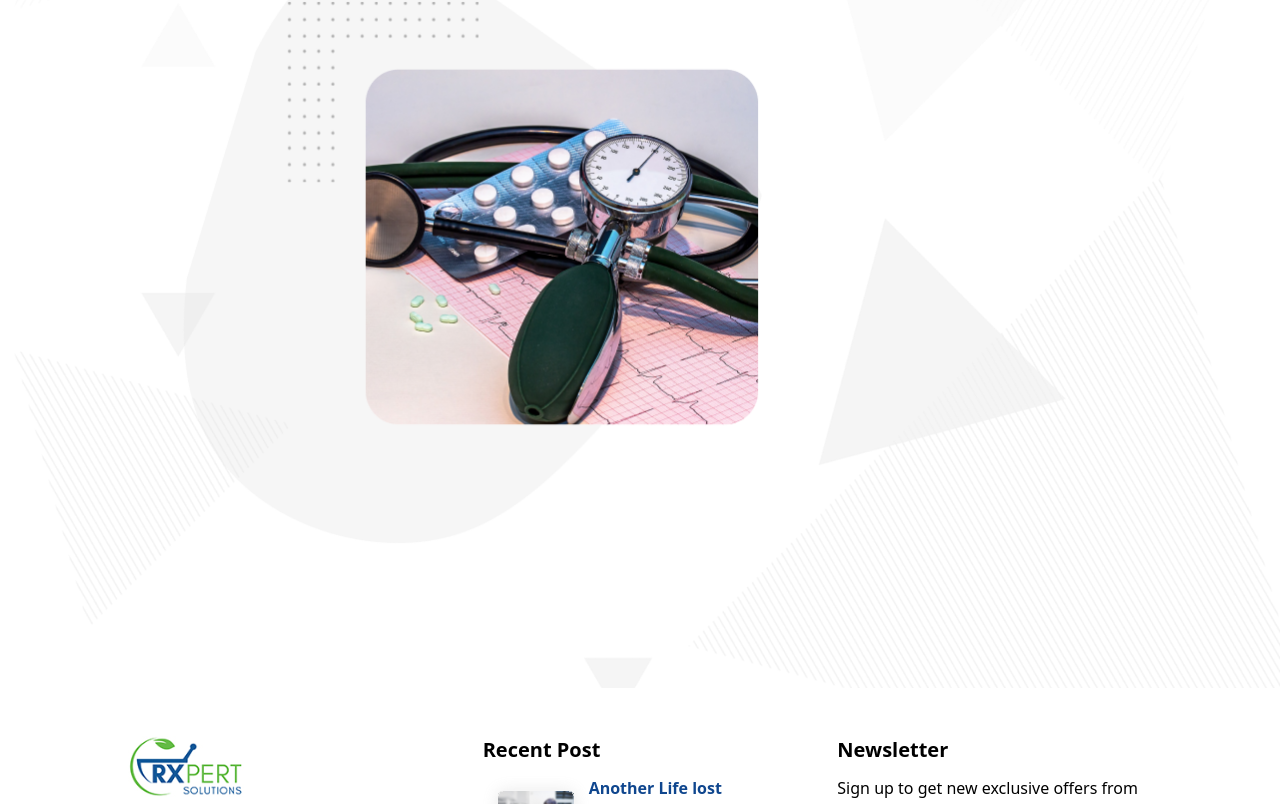
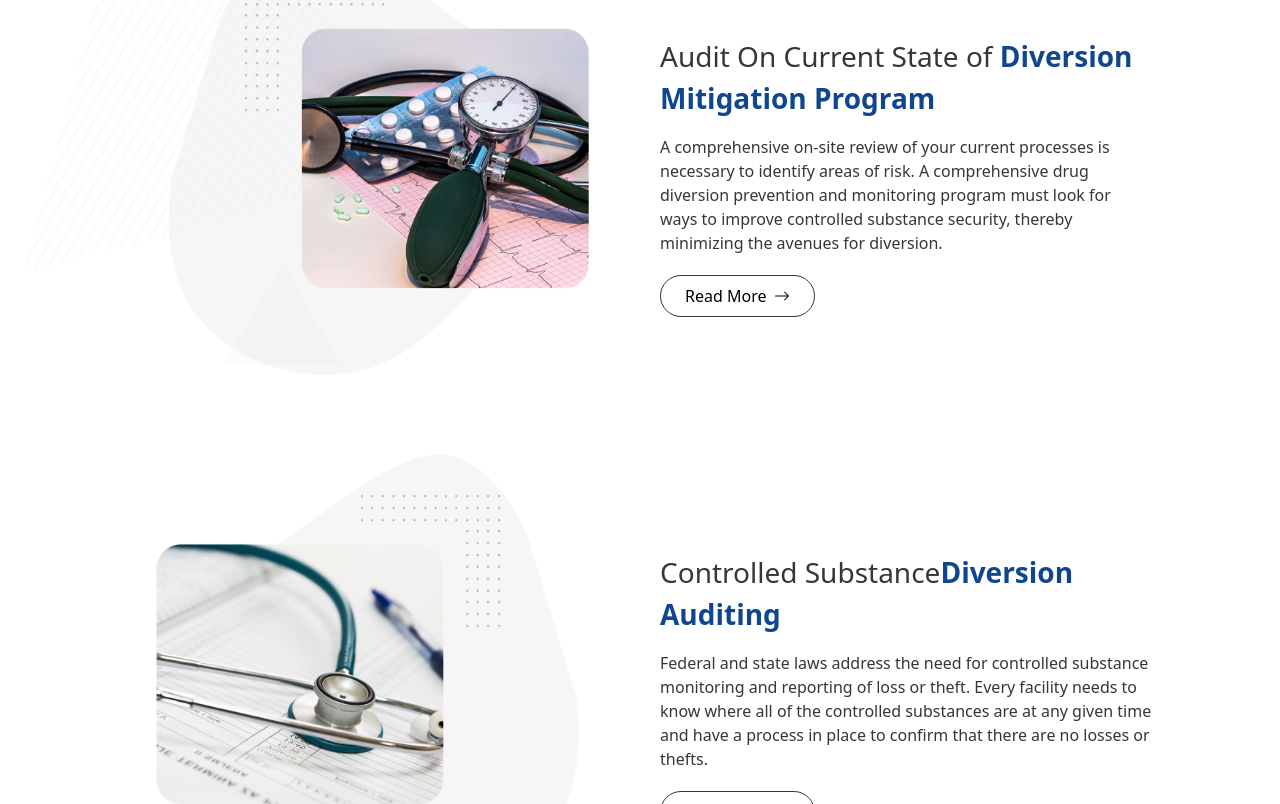
Before and after one commit to S-Abdullahi/rx-expert, a Next.js app: page / in a window 1280 px wide. Shown: the part 1976-2780 px from the top of the page. Built offline with nearby package versions, Linux system fonts and the light colour scheme.

Commit message:
section image detail component

```diff
--- /dev/null
+++ b/app/components/sectionImageDetail.tsx
@@ -0,0 +1,41 @@
+import Image from "next/image";
+import Button from "./button";
+
+export type ISectionImageDetail = {
+  imageSrc: string;
+  imageAlt: string;
+  titlePlain: string;
+  titleColored: string;
+  description: string;
+  order?: number | undefined;
+};
+
+export default function SectionImageDetails(props: ISectionImageDetail) {
+  const { imageSrc, imageAlt, titlePlain, titleColored, description, order } =
+    props;
+  const isEven = (order as number) % 2 === 0;
+  console.log(isEven)
+  return (
+    <div className="grid grid-cols-1 md:grid-cols-2 items-center gap-10">
+      <Image
+        src={imageSrc}
+        alt={imageAlt}
+        width={673}
+        height={706}
+        className={`${isEven && "order-1"}`}
+      />
+      <div className={`${isEven && "order-2"}`}>
+        <h4 className="text-[28px] font-light text-[#363636] max-w-[544px]">
+          {titlePlain}
+          <span className="font-semibold text-[#0F468E]">{titleColored}</span>
+        </h4>
+        <p className="text-[#363636] mt-4">{description}</p>
+        <Button
+          buttonText="Read More"
+          themeColor="tertiary"
+          variant="outlined"
+        />
+      </div>
+    </div>
+  );
+}
--- a/app/page.tsx
+++ b/app/page.tsx
@@ -4,6 +4,8 @@ import { HiOutlineMenu } from "react-icons/hi";
 import Button from "./components/button";
 import SectionTitle from "./components/SectionTitle";
 import FormRow from "./components/FormRow";
+import SectionImageDetails from "./components/sectionImageDetail";
+import { solutionSectionData } from "./section data/homepage.data";
 
 type INavItem = {
   title: string;
@@ -189,12 +191,27 @@ export default function Home() {
           </div>
         </div>
         <div>
-        <Image
-            src="/group-image-1.png"
-            alt="barometer"
-            width={673}
-            height={706}
-          />
+          {solutionSectionData.map((data, index) => {
+            const {
+              imageSrc,
+              imageAlt,
+              titlePlain,
+              titleColored,
+              description,
+
+            } = data;
+            return (
+              <SectionImageDetails
+                key={imageSrc}
+                imageSrc={imageSrc}
+                imageAlt={imageAlt}
+                titlePlain={titlePlain}
+                titleColored={titleColored}
+                description={description}
+                order={index}
+              />
+            );
+          })}
         </div>
       </section>
     </div>
--- /dev/null
+++ b/app/section data/homepage.data.tsx
@@ -0,0 +1,28 @@
+import { ISectionImageDetail } from "../components/sectionImageDetail";
+
+export const solutionSectionData: ISectionImageDetail[] = [
+  {
+    imageSrc: "/group-image-1.png",
+    imageAlt: "barometer",
+    titlePlain: "Audit On Current State of ",
+    titleColored: "Diversion Mitigation Program",
+    description:
+      "A comprehensive on-site review of your current processes is necessary to identify areas of risk. A comprehensive drug diversion prevention and monitoring program must look for ways to improve controlled substance security, thereby minimizing the avenues for diversion.",
+  },
+  {
+    imageSrc: "/group-image-2.png",
+    imageAlt: "stethoscope",
+    titlePlain: "Controlled Substance",
+    titleColored: "Diversion Auditing",
+    description:
+      "Federal and state laws address the need for controlled substance monitoring and reporting of loss or theft. Every facility needs to know where all of the controlled substances are at any given time and have a process in place to confirm that there are no losses or thefts.",
+  },
+  {
+    imageSrc: "/group-image-3.png",
+    imageAlt: "interview",
+    titlePlain: "Interview",
+    titleColored: "Coaching",
+    description:
+      "Much time and energy may be devoted to monitoring for drug diversion, and once suspected, even more time to gathering data and reviewing audit findings. Unfortunately, the findings may then be turned over to someone who lacks experience or skill at conducting an interview.",
+  },
+];
```
Also changed, not shown: public/group-image-2.png (added), public/group-image-3.png (added).
